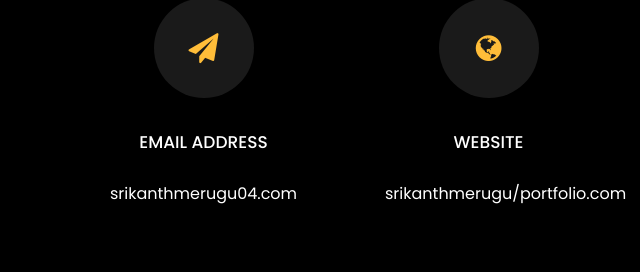
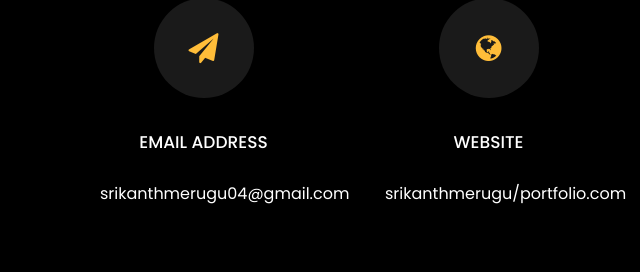
Before and after one commit to Srikanthmerugu/my-portfolio, a website: page index.html in a window 1280 px wide. Shown: the part 4965-5237 px from the top of the page, 579-1219 px from the left. Drawn offline with Linux system fonts and the light colour scheme; files whose address does not match are found by name.

```diff
--- a/index.html
+++ b/index.html
@@ -606,7 +606,7 @@
           			<span class="icon-paper-plane"></span>
           		</div>
           		<h3 class="mb-4">Email Address</h3>
-	            <p><a href="mailto:srikanthmerugu04.com">srikanthmerugu04.com</a></p>
+	            <p><a href="mailto:srikanthmerugu04.com">srikanthmerugu04@gmail.com</a></p>
 	          </div>
           </div>
           <div class="col-md-6 col-lg-3 d-flex ftco-animate">
```
Also changed, not shown: 1 other file.
